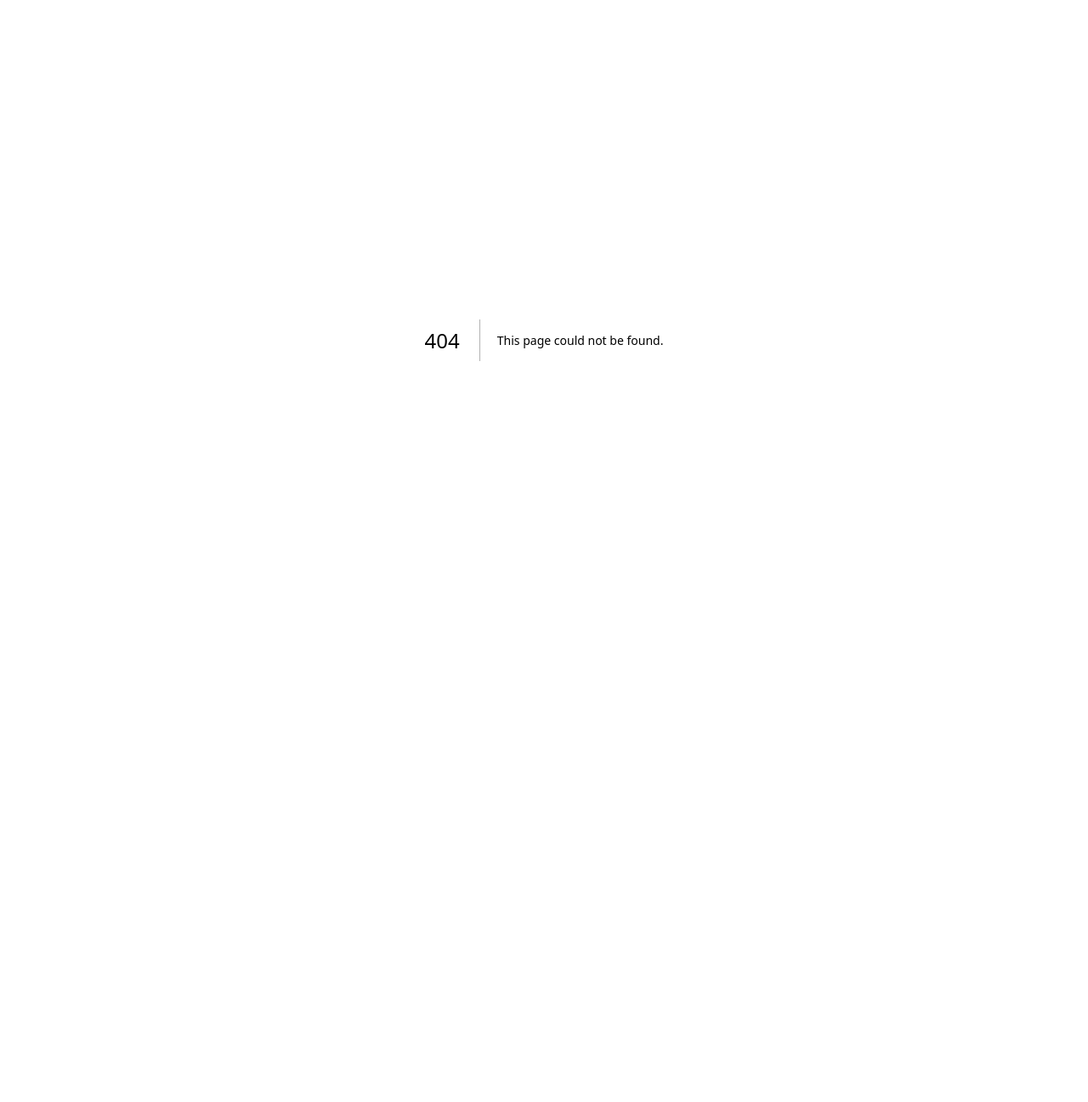
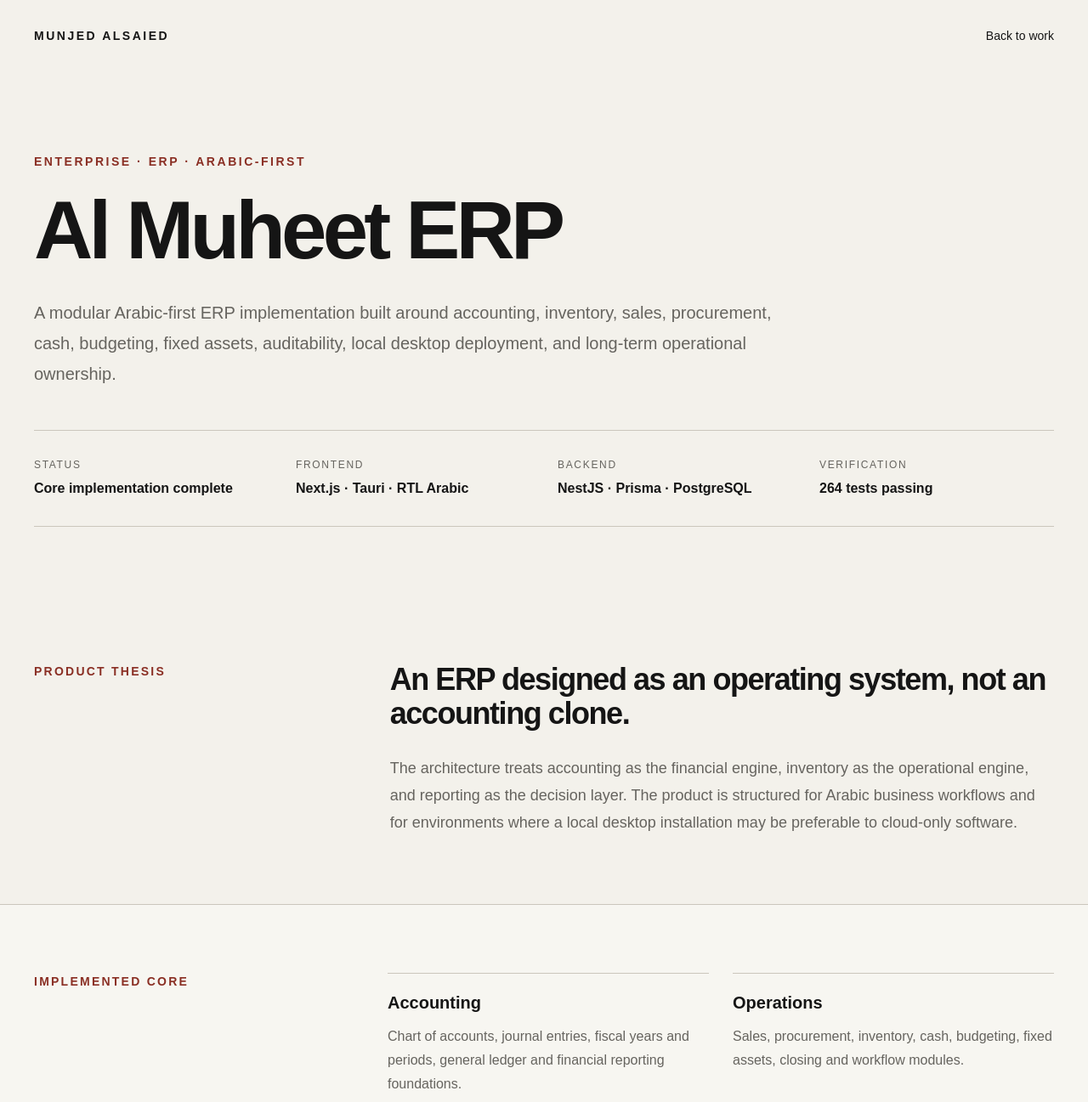
Before and after one commit to munjed80/munjed-portfolio, a Next.js app: page /work/al-muheet in a window 1280 px wide. Before the commit this address had no page. Shown: the top 1297 px of the page at 85% size. Before the commit the page ends 800 px from the top, so only its background shows below. Built offline with nearby package versions, Linux system fonts and the light colour scheme.

Commit message:
feat: add Al Muheet ERP case study

```diff
--- /dev/null
+++ b/app/work/al-muheet/page.tsx
@@ -0,0 +1,102 @@
+export default function AlMuheetCaseStudy() {
+  return (
+    <main>
+      <header className="mx-auto flex max-w-7xl items-center justify-between px-6 py-8 lg:px-10">
+        <a href="/" className="text-sm font-bold tracking-[0.18em]">MUNJED ALSAIED</a>
+        <a href="/#work" className="text-sm text-[var(--muted)]">Back to work</a>
+      </header>
+
+      <section className="mx-auto max-w-7xl px-6 pb-20 pt-16 lg:px-10 lg:pt-24">
+        <p className="mb-6 text-sm font-semibold uppercase tracking-[0.18em] text-[var(--accent)]">
+          Enterprise · ERP · Arabic-first
+        </p>
+        <h1 className="max-w-5xl text-5xl font-semibold leading-[0.98] tracking-[-0.05em] sm:text-7xl lg:text-8xl">
+          Al Muheet ERP
+        </h1>
+        <p className="mt-8 max-w-4xl text-xl leading-9 text-[var(--muted)]">
+          A modular Arabic-first ERP implementation built around accounting, inventory, sales, procurement,
+          cash, budgeting, fixed assets, auditability, local desktop deployment, and long-term operational ownership.
+        </p>
+
+        <div className="mt-12 grid gap-8 border-y border-[var(--line)] py-8 md:grid-cols-4">
+          <div><p className="text-xs uppercase tracking-[0.14em] text-[var(--muted)]">Status</p><p className="mt-2 font-semibold">Core implementation complete</p></div>
+          <div><p className="text-xs uppercase tracking-[0.14em] text-[var(--muted)]">Frontend</p><p className="mt-2 font-semibold">Next.js · Tauri · RTL Arabic</p></div>
+          <div><p className="text-xs uppercase tracking-[0.14em] text-[var(--muted)]">Backend</p><p className="mt-2 font-semibold">NestJS · Prisma · PostgreSQL</p></div>
+          <div><p className="text-xs uppercase tracking-[0.14em] text-[var(--muted)]">Verification</p><p className="mt-2 font-semibold">264 tests passing</p></div>
+        </div>
+      </section>
+
+      <section className="mx-auto grid max-w-7xl gap-14 px-6 py-20 lg:grid-cols-12 lg:px-10">
+        <div className="lg:col-span-4">
+          <p className="text-sm font-semibold uppercase tracking-[0.16em] text-[var(--accent)]">Product thesis</p>
+        </div>
+        <div className="space-y-7 lg:col-span-8">
+          <h2 className="text-4xl font-semibold tracking-[-0.04em]">An ERP designed as an operating system, not an accounting clone.</h2>
+          <p className="max-w-3xl text-lg leading-8 text-[var(--muted)]">
+            The architecture treats accounting as the financial engine, inventory as the operational engine,
+            and reporting as the decision layer. The product is structured for Arabic business workflows and for
+            environments where a local desktop installation may be preferable to cloud-only software.
+          </p>
+        </div>
+      </section>
+
+      <section className="border-y border-[var(--line)] bg-white/30">
+        <div className="mx-auto grid max-w-7xl gap-12 px-6 py-20 lg:grid-cols-12 lg:px-10">
+          <div className="lg:col-span-4"><p className="text-sm font-semibold uppercase tracking-[0.16em] text-[var(--accent)]">Implemented core</p></div>
+          <div className="grid gap-7 sm:grid-cols-2 lg:col-span-8">
+            {[
+              ["Accounting", "Chart of accounts, journal entries, fiscal years and periods, general ledger and financial reporting foundations."],
+              ["Operations", "Sales, procurement, inventory, cash, budgeting, fixed assets, closing and workflow modules."],
+              ["IAM & audit", "Argon2 password hashing, JWT authentication, RBAC, sessions, audit logging and login rate limiting."],
+              ["Desktop delivery", "Arabic RTL desktop experience wrapped with Tauri, first-run setup, local service recovery and Windows installer scaffolding."],
+              ["Print layer", "A4 and thermal invoices, vouchers, journal entries, trial balance, P&L and balance-sheet renderers with reprint detection."],
+              ["Local operations", "Setup flow, Syria-ready chart of accounts seed, monthly fiscal periods, backup/restore hooks and offline-local installation assumptions."],
+            ].map(([title, body]) => (
+              <article key={title} className="border-t border-[var(--line)] pt-5">
+                <h3 className="text-xl font-semibold">{title}</h3>
+                <p className="mt-3 leading-7 text-[var(--muted)]">{body}</p>
+              </article>
+            ))}
+          </div>
+        </div>
+      </section>
+
+      <section className="mx-auto grid max-w-7xl gap-12 px-6 py-20 lg:grid-cols-12 lg:px-10">
+        <div className="lg:col-span-4"><p className="text-sm font-semibold uppercase tracking-[0.16em] text-[var(--accent)]">Engineering decisions</p></div>
+        <div className="space-y-10 lg:col-span-8">
+          <div>
+            <h3 className="text-2xl font-semibold">Documentation and domain modeling before feature velocity</h3>
+            <p className="mt-3 max-w-3xl leading-7 text-[var(--muted)]">The project deliberately prioritizes accounting correctness, module boundaries, database design, and deployment behavior over rapidly accumulating loosely connected screens.</p>
+          </div>
+          <div>
+            <h3 className="text-2xl font-semibold">Local-first enterprise deployment</h3>
+            <p className="mt-3 max-w-3xl leading-7 text-[var(--muted)]">Tauri, Windows installer scaffolding, PostgreSQL bootstrap scripts, service management, backup and restore are treated as part of the product rather than afterthoughts.</p>
+          </div>
+          <div>
+            <h3 className="text-2xl font-semibold">Security as a platform capability</h3>
+            <p className="mt-3 max-w-3xl leading-7 text-[var(--muted)]">Identity, permissions, session management and audit logging are centralized in a production-oriented IAM layer so future ERP modules can reuse the same authorization model.</p>
+          </div>
+        </div>
+      </section>
+
+      <section className="bg-[var(--foreground)] text-[var(--background)]">
+        <div className="mx-auto grid max-w-7xl gap-12 px-6 py-20 lg:grid-cols-12 lg:px-10">
+          <div className="lg:col-span-4"><p className="text-sm uppercase tracking-[0.16em] text-neutral-400">Current boundaries</p></div>
+          <div className="lg:col-span-8">
+            <h2 className="text-4xl font-semibold tracking-[-0.04em]">Strong core, with production validation still intentionally visible.</h2>
+            <p className="mt-6 max-w-3xl text-lg leading-8 text-neutral-300">
+              Windows installer end-to-end validation still requires a Windows runner. API integration tests need a live PostgreSQL environment,
+              automatic token refresh remains to be wired into the desktop client, and some lookup and unsaved-change helpers are built but not yet integrated everywhere.
+              The portfolio therefore presents Al Muheet as a substantial ERP implementation—not a finished commercial rollout.
+            </p>
+          </div>
+        </div>
+      </section>
+
+      <footer className="mx-auto flex max-w-7xl flex-col gap-3 px-6 py-10 text-sm text-[var(--muted)] sm:flex-row sm:items-center sm:justify-between lg:px-10">
+        <a href="/" className="font-semibold text-[var(--foreground)]">← Portfolio</a>
+        <span>Al Muheet ERP · Case Study</span>
+      </footer>
+    </main>
+  );
+}
```
